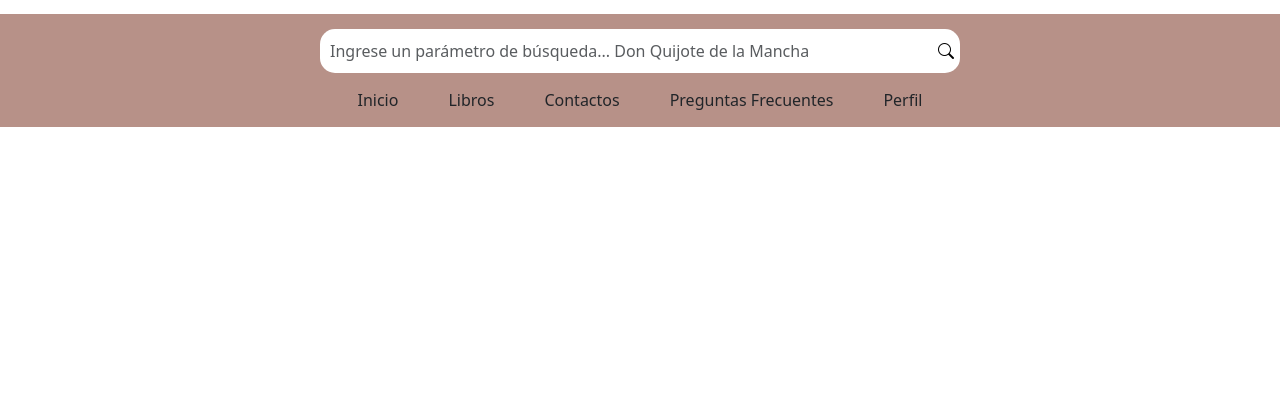
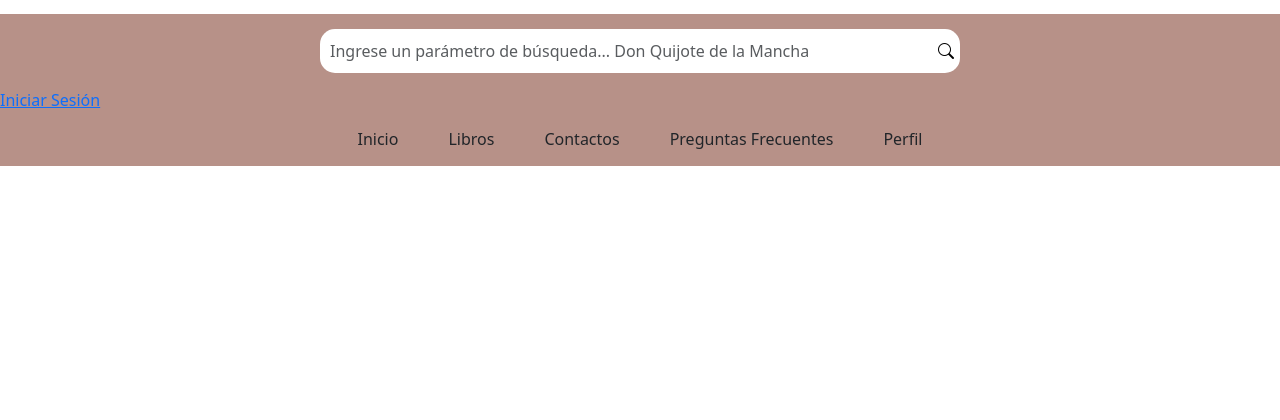
Before and after one commit to Camacu0303/AmbienteWeb_G3, a PHP site: page /nav.php in a window 1280 px wide. Shown: the part 301-721 px from the top of the page. Run offline with PHP 8.4, Linux system fonts and the light colour scheme.

Commit message:
Inicio de sesion modificado

```diff
--- a/Paginas/login.php
+++ b/Paginas/login.php
@@ -141,4 +141,5 @@
         </div>
     </div>
 </body>
+
 </html>
--- a/Plantillas/nav.php
+++ b/Plantillas/nav.php
@@ -23,6 +23,9 @@
                 </button>
             </div>
         </form>
+        <div class="login-container">
+            <a href="login.php" class="login-button">Iniciar Sesión</a>
+        </div>
         <nav>
             <ul class="navbar_ul">
                 <li><a href="index.php" class="nav-link">Inicio</a></li>
@@ -125,25 +128,6 @@
 
         }
 
-        /* Boton inicio de sesión */
-        .login-container {
-            position: absolute;
-            top: 20px;
-            right: 20px;
-        }
-
-        .login-button {
-            padding: 8px 12px;
-            background-color: #8B4513;
-            color: #fff;
-            text-decoration: none;
-            border-radius: 4px;
-            font-weight: bold;
-        }
-
-        .login-button:hover {
-            background-color: #A0522D;
-        }
     </style>
 </body>
 
```
